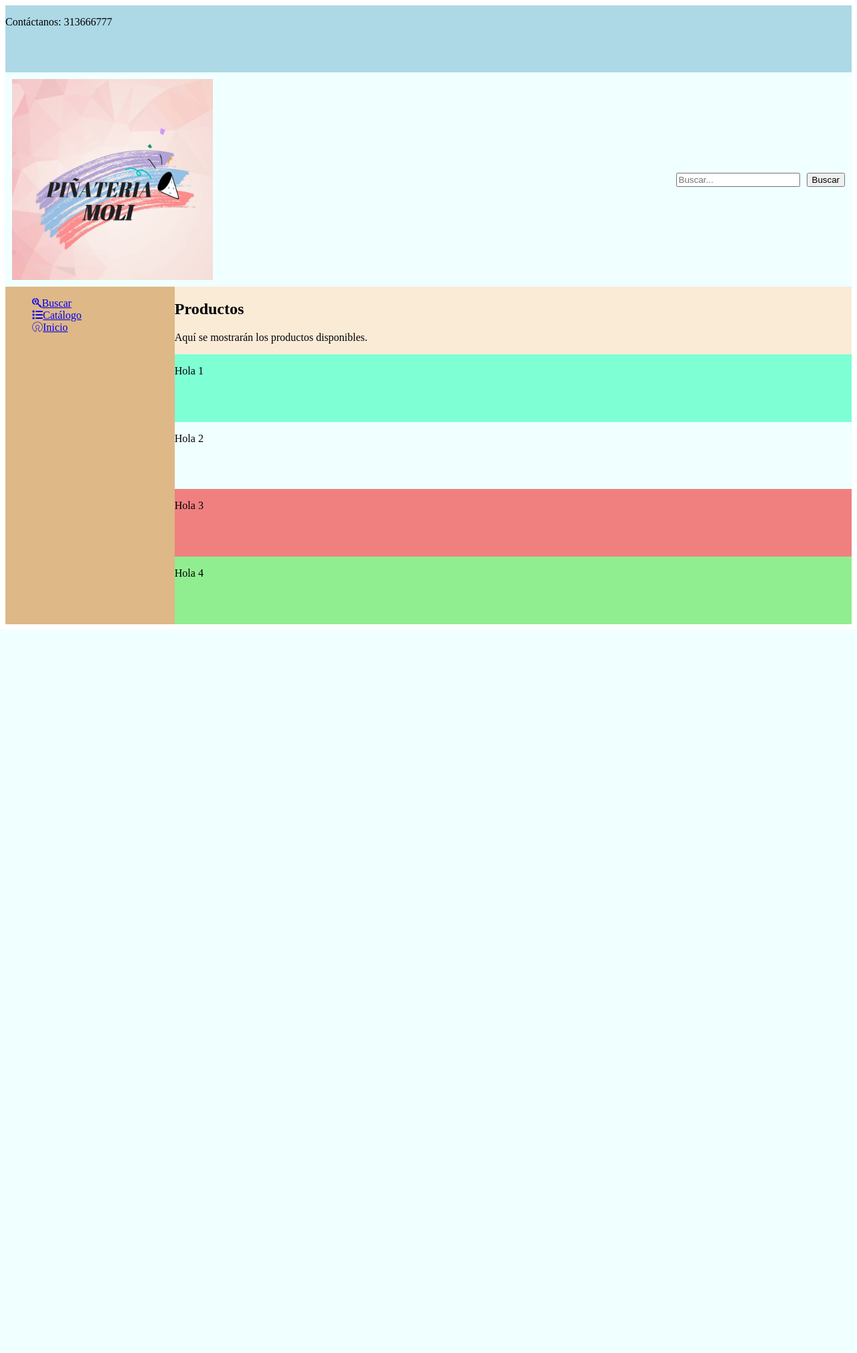
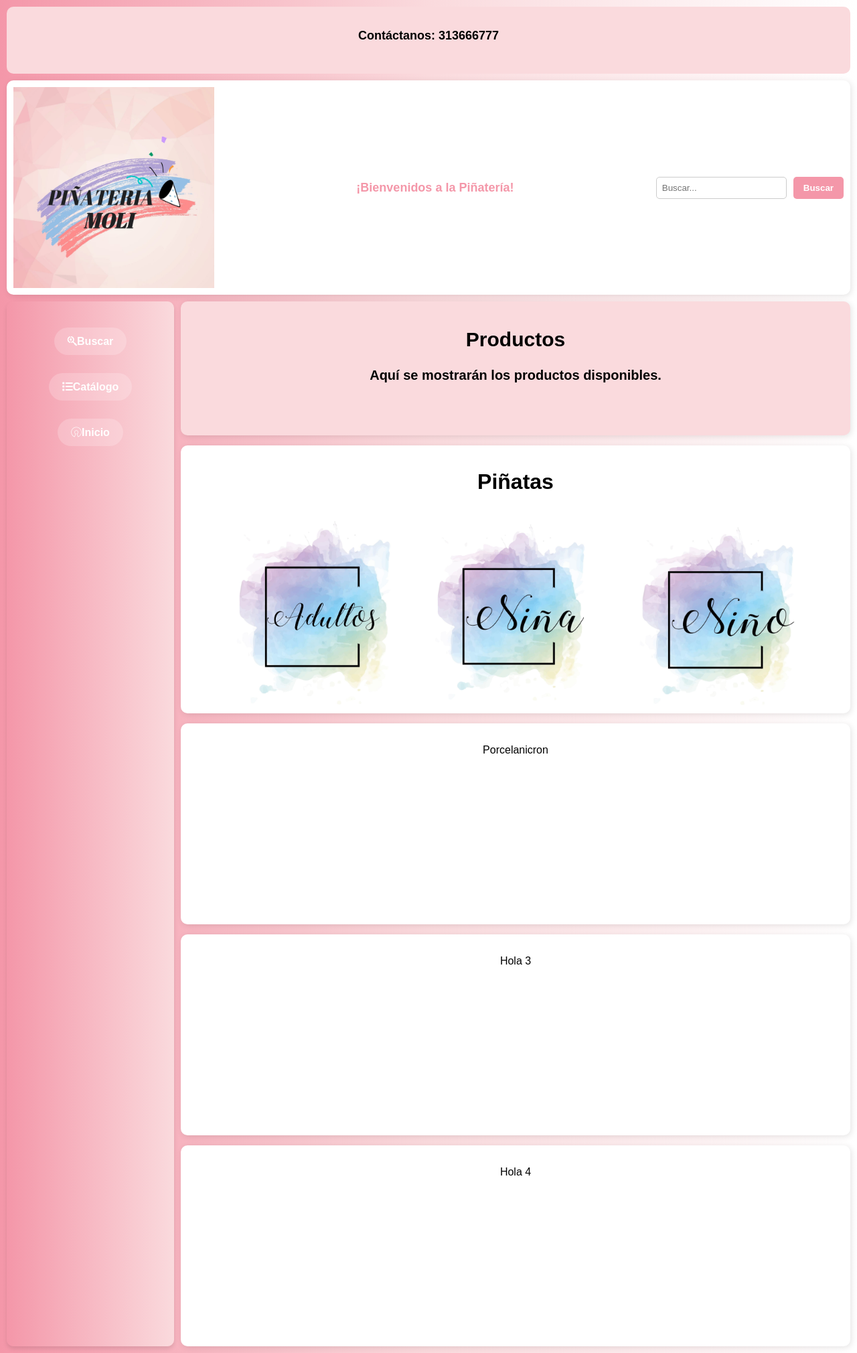
Before and after one commit to SantiagoPRURL/Pi-ateriaPage, a Django app: page /market/ in a window 1280 px wide. Shown: the whole page at 67% size. Before the commit the page ends 940 px from the top, so only its background shows below. Run offline with Django 5.2, Linux system fonts and the light colour scheme.

Commit message:
aplicacion de diseño a la ventana principal

```diff
--- a/mainProject/static/css/CreateStyles.css
+++ b/mainProject/static/css/CreateStyles.css
@@ -8,7 +8,7 @@
 }
 
 body {
-    background: linear-gradient(to right, #F497A9, #FADADD, #FFFFFF);
+    background: linear-gradient(to right, #fcdcdc, #fad4cf, #f8caca);
     text-align: center;
 }
 
--- a/mainProject/static/css/marketStyle.css
+++ b/mainProject/static/css/marketStyle.css
@@ -1,77 +1,161 @@
-.container{
+body {
+    background: linear-gradient(to right, #F497A9, #FADADD, #FFFFFF);
+    text-align: center;
+    font-family: Arial, sans-serif;
+    margin: 0;
+    padding: 0;
+}
+
+.container {
     display: grid;
     grid-template-columns: 1fr 4fr;
     grid-template-rows: 100px 320px 1fr;
-
     grid-template-areas:
     "header header"
     "sidebar sidebar"
     "nav main-products";
+    gap: 10px;
+    padding: 10px;
 }
 
-.header{
+.header {
     grid-area: header;
-    background: lightblue;
+    background-color: #FADADD;
+    padding: 15px;
+    font-size: 18px;
+    font-weight: bold;
+    border-radius: 10px;
 }
 
 .sidebar {
     grid-area: sidebar;
-    background: azure;
+    display: flex;
+    align-items: center;
+    justify-content: space-between;
+    padding: 10px;
+    background-color: #fff;
+    box-shadow: 2px 2px 10px rgba(0, 0, 0, 0.1);
+    border-radius: 10px;
+}
 
-    display: flex;
-    align-items: center; /* Centra verticalmente */
-    justify-content: space-between; /* Logo a la izquierda, input y botón a la derecha */
-    padding: 10px;
+.welcome-message {
+    font-size: 18px;
+    font-weight: bold;
+    color: #F497A9;
+    text-align: center;
+    margin: 10px 0;
 }
 
 .search-container {
     display: flex;
-    gap: 10px; /* Espaciado entre input y botón */
-}
-.nav{
-    grid-area: nav;
-    background: burlywood;
+    gap: 10px;
 }
 
-.nav ul{
-    list-style-type: none;
+.search-container input {
+    padding: 8px;
+    border: 1px solid #ccc;
+    border-radius: 5px;
 }
 
-.main-products{
+.search-container button {
+    background-color: #F497A9;
+    border: none;
+    padding: 8px 15px;
+    border-radius: 5px;
+    cursor: pointer;
+    color: white;
+    font-weight: bold;
+}
+
+.search-container:hover button {
+    border: solid 1px ;
+    background-color: white;
+    color: #F497A9;
+
+}
+
+.nav {
+    grid-area: nav;
+    background: linear-gradient(to right, #F497A9, #FADADD);
+    padding: 15px;
+    border-radius: 10px;
+    box-shadow: 0px 4px 6px rgba(0, 0, 0, 0.1);
+    display: flex;
+    flex-direction: column;
+    align-items: center;
+
+}
+
+.nav ul {
+    list-style-type: none;
+    display: flex;
+    flex-direction: column;
+    align-items: center;
+    gap: 10px;
+    padding: 0;
+
+
+}
+
+.nav ul li {
+    margin: 20px;
+}
+
+.nav ul li a {
+    text-decoration: none;
+    font-weight: bold;
+    color: white;
+    padding: 12px 20px;
+    border-radius: 25px;
+    background-color: rgba(255, 255, 255, 0.2);
+    transition: all 0.3s ease-in-out;
+}
+
+.nav ul li a:hover {
+    background-color: white;
+    color: #F497A9;
+    box-shadow: 0px 4px 6px rgba(0, 0, 0, 0.2);
+}
+
+.main-products {
     grid-area: main-products;
     display: grid;
-
-    grid-template-rows: repeat(5, 1fr); /* 4 filas */
+    grid-template-rows: 200px 400px 300px 300px 300px;
     grid-template-areas:
     "heaeder-products"
     "pinatas"
     "porcelanicron"
     "stickers"
-    "toppers"
-    ;
+    "toppers";
+    gap: 15px;
 }
 
-.heaeder-products{
-    grid-area: heaeder-products;
-    background-color: antiquewhite;
+.heaeder-products, .pinatas, .porcelanicron, .stickers, .toppers {
+    padding: 15px;
+    background-color: white;
+    border-radius: 10px;
+    box-shadow: 2px 2px 10px rgba(0, 0, 0, 0.1);
 }
 
-.pinatas{
-    grid-area: pinatas;
-    background: aquamarine;
+.heaeder-products {
+    grid-area: heaeder-products;
+    background-color: #FADADD;
+    font-size: 20px;
+    font-weight: bold;
 }
 
-.porcelanicron{
-    grid-area: porcelanicron;
-    background: azure;
+.pinatas {
+    grid-area: pinatas;
 }
 
-.stickers{
-    grid-area: stickers;
-    background: lightcoral;
+.porcelanicron {
+    grid-area: porcelanicron;
 }
 
-.toppers{
+.stickers {
+    grid-area: stickers;
+}
+
+.toppers {
     grid-area: toppers;
-    background: lightgreen;
 }
--- a/mainProject/static/js/filterproducts.js
+++ b/mainProject/static/js/filterproducts.js
@@ -1,42 +1,126 @@
-window.onload = function () {
+document.addEventListener("DOMContentLoaded", () => {
+  console.log("Iniciando...");
+  const searchInput = document.getElementById("search");
   const btnSearch = document.getElementById("btn-search");
 
-  document.addEventListener("click", async (event) => {
-    event.preventDefault();
+  const searchNav = document.getElementById("search-Nav");
+  const catalogNav = document.getElementById("catalog-Nav");
+  const mainNav = document.getElementById("main-Nav")
 
-    if (event.target == btnSearch) {
-      console.log("Se realizo el click");
 
-      console.log(document.getElementById("search").value);
-
-      const data = { search: document.getElementById("search").value };
-
-      const response = await fetch("/market-search/", {
-        method: "POST",
-        headers: {
-          "Content-Type": "application/json",
-        },
-        body: JSON.stringify(data),
+  document.addEventListener(('click'), (event_mul) => {
+    if(event_mul.target == mainNav){
+      window.location.href = "/market/"
+    }
+    else if(event_mul.target == btnSearch)
+    {
+      const searchTerm = searchInput.value.trim();
+      console.log(searchTerm);
+      if (searchTerm) {
+        const newUrl = `/market-search/?search=${encodeURIComponent(
+          searchTerm
+        )}&page=1`;
+        window.location.href = newUrl;
+      }
+    }
+    else if(event_mul.target == searchNav){
+      window.location.href = "/market-search/"
+    }
   });
 
-      const dataResponse = await response.json();
 
-      console.log(dataResponse)
+  const params = new URLSearchParams(window.location.search);
+  const searchParam = params.get("search");
+  const pageParam = params.get("page") || 1;
 
-      console.log(dataResponse.results)
-      const resultsR = dataResponse.results;
+  if (searchParam) {
+    searchInput.value = searchParam;
 
-      let imagen = 1;
+    searchInput.hidden = true;
+    btnSearch.hidden = true;
 
-      const dataarray = resultsR.forEach((value, key) => {
-        console.log(value.image_url);
-        imagen = value.image_url;
-      });
-      const img = document.createElement("img");
-      img.src = imagen || "default_image.png";
-      img.width = 500;
-      img.height = 400;
-      document.body.appendChild(img);
+    //searchInput.remove();
+    //btnSearch.remove();
+
+    fetchProducts(searchParam, pageParam);
   }
 });
-};
+
+async function fetchProducts(search, page) {
+  try {
+    const btnNext = document.getElementById("next-button");
+    const btnPrevious = document.getElementById("prev-button");
+
+    const response = await fetch(
+      `/market-search/api/?search=${encodeURIComponent(search)}&page=${page}`
+    );
+    const data = await response.json();
+
+    if (!data.next) {
+      btnNext.disabled = true;
+    }
+
+    if (!data.previous) {
+      btnPrevious.disabled = true;
+    }
+
+    document.addEventListener("click", (event1) => {
+      if (event1.target == btnNext) {
+        if (data.next) {
+          const url = new URL(data.next);
+          const paramsAux = new URLSearchParams(url.search);
+          const searchParamAux = paramsAux.get("search");
+          const pageParamAux = paramsAux.get("page");
+
+          if (searchParamAux) {
+            window.location.href = `/market-search/?search=${encodeURIComponent(
+              searchParamAux
+            )}&page=${pageParamAux}`;
+          }
+        }
+      }
+    });
+
+    document.addEventListener("click", (event2) => {
+      if (event2.target == btnPrevious) {
+        if (data.previous) {
+          const url = new URL(data.previous);
+          const paramsAux = new URLSearchParams(url.search);
+          const searchParamAux = paramsAux.get("search");
+          const pageParamAux = paramsAux.get("page") || 1;
+
+          if (searchParamAux) {
+            window.location.href = `/market-search/?search=${encodeURIComponent(
+              searchParamAux
+            )}&page=${pageParamAux}`;
+          }
+        }
+      }
+    });
+
+    if (response.ok) {
+      updateProducts(data.results);
+    } else {
+      alert("No se encontraron productos.");
+    }
+  } catch (error) {
+    console.error("Error al obtener productos:", error);
+  }
+}
+
+function updateProducts(products) {
+  const container = document.getElementById("product-container");
+
+  container.innerHTML = "";
+
+  products.forEach((product) => {
+    const div = document.createElement("div");
+
+    div.innerHTML = `
+            <h3>${product.name}</h3>
+            <p>${product.description}</p>
+            <img src="${product.image_url || "default_image.png"}" width="200">
+        `;
+    container.appendChild(div);
+  });
+}
--- a/mainProject/static/js/filterproductsMP.js
+++ b/mainProject/static/js/filterproductsMP.js
@@ -23,6 +23,9 @@ document.addEventListener("DOMContentLoaded", () => {
 
     searchInput.hidden = true;
     btnSearch.hidden = true;
+
+    //searchInput.remove();
+    //btnSearch.remove();
 
     fetchProducts(searchParam, pageParam);
   }
--- a/market/templatesMarket/marketPage.html
+++ b/market/templatesMarket/marketPage.html
@@ -22,12 +22,8 @@
 
       <!-- Logo y Barra de Búsqueda -->
       <div class="sidebar">
-        <img
-          src="/media/products/Logo.jpeg"
-          alt="Logo"
-          width="300"
-          height="300"
-        />
+        <img src="/media/Logos/Logo.jpeg" alt="Logo" width="300" height="300" />
+        <p class="welcome-message">¡Bienvenidos a la Piñatería!</p>
         <div class="search-container">
           <input
             type="text"
@@ -43,13 +39,19 @@
         <nav>
           <ul>
             <li>
-              <a href="#"><i class="fa-brands fa-searchengin"></i>Buscar</a>
+              <a href="#" id="search-Nav"
+                ><i class="fa-brands fa-searchengin"></i>Buscar</a
+              >
             </li>
             <li>
-              <a href="#"><i class="fa-solid fa-list"></i>Catálogo</a>
+              <a href="#" id="catalog-Nav"
+                ><i class="fa-solid fa-list"></i>Catálogo</a
+              >
             </li>
             <li>
-              <a href="#"><i class="fa-brands fa-osi"></i>Inicio</a>
+              <a href="#" id="main-Nav"
+                ><i class="fa-brands fa-osi"></i>Inicio</a
+              >
             </li>
           </ul>
         </nav>
@@ -63,11 +65,35 @@
         </div>
 
         <div class="pinatas">
-          <p>Hola 1</p>
+          <h1>Piñatas</h1>
+
+          <a href="/market-search/?search=piñata&page=1"
+            ><img
+              src="/media/Logos/adultos.jpeg"
+              alt="Logo"
+              width="300"
+              height="300"
+          /></a>
+
+          <a href="/market-search/?search=piñata&page=1"
+            ><img
+              src="/media/Logos/niña.jpeg"
+              alt="Logo"
+              width="300"
+              height="300"
+          /></a>
+
+          <a href="/market-search/?search=piñata&page=1"
+            ><img
+              src="/media/Logos/niño.jpeg"
+              alt="Logo"
+              width="300"
+              height="300"
+          /></a>
         </div>
 
         <div class="porcelanicron">
-          <p>Hola 2</p>
+          <p>Porcelanicron</p>
         </div>
 
         <div class="stickers">
```
Also changed, not shown: media/Logos/Logo.jpeg (renamed from media/products/Logo.jpeg), media/Logos/adultos.jpeg (added), media/Logos/niña.jpeg (added), media/Logos/niño.jpeg (added). Lines whose indentation alone changed are shown as unchanged.
